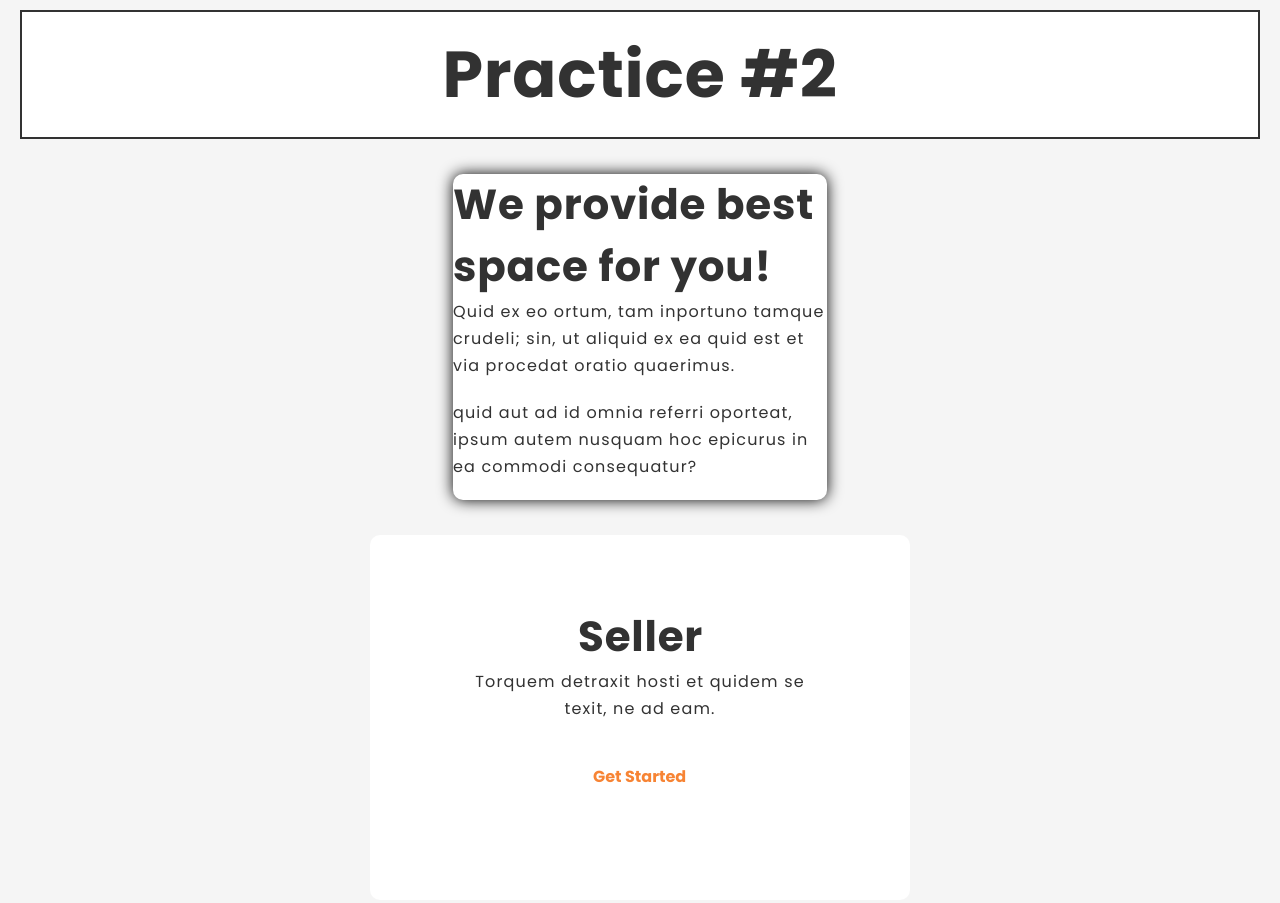
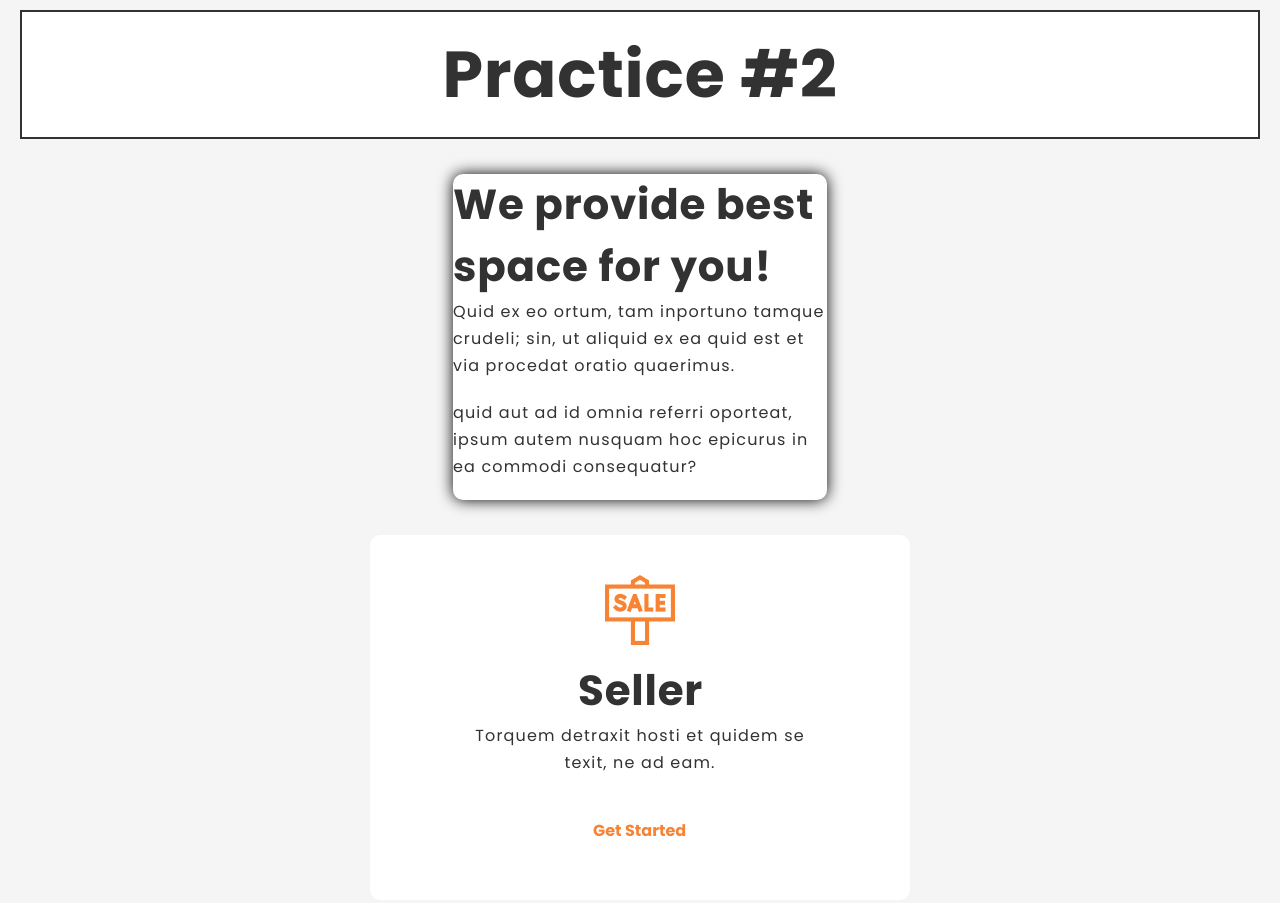
Before and after one commit to bekboss001/practice2, a plain HTML site: page index.html in a window 1280 px wide. Shown: the top 903 px of the page. Drawn offline with Linux system fonts and the light colour scheme; the site is published under a folder, as on GitHub Pages, so addresses that start at the root find nothing.

Commit message:
Update index.html

```diff
--- a/index.html
+++ b/index.html
@@ -23,7 +23,7 @@
 
             <div class="secondbox">
                 <div class="secondbox_img">
-                    <img src="/img/01.png" alt="">
+                    <img src="img/01.png" alt="">
                 </div>
                 <h2 class="sbh2">Seller</h2>
                 <div class="secondbox_text">Torquem detraxit hosti et quidem se texit, ne ad eam.</div>
```
